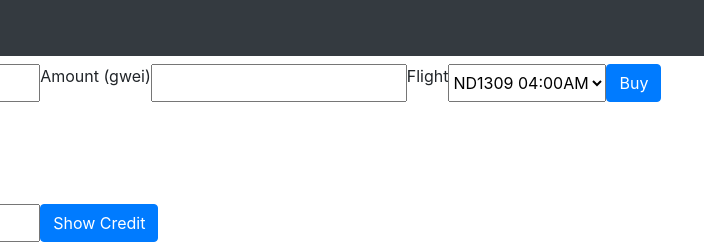
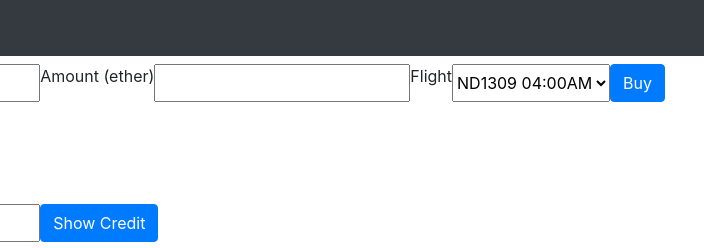
Before and after one commit to brahmareddy-ala/flight_surety, a website: page src/dapp/index.html in a window 1280 px wide. Shown: the top 248 px of the page, 433-1137 px from the left. Drawn offline with nearby package versions, Linux system fonts and the light colour scheme.

Commit message:
Add files via upload

```diff
--- a/src/dapp/index.html
+++ b/src/dapp/index.html
@@ -52,7 +52,7 @@
         </div>
         <div class="row top-20">
             <label class="form">Passenger Address</label> <input type="text" id="passenger-address">
-            <label class="form">Amount (gwei)</label> <input type="text" id="insurance-value">
+            <label class="form">Amount (ether)</label> <input type="text" id="insurance-value">
             <label class="form">Flight</label>
             <select id="passenger-flight">
                 <option value="ND1309 1584158400">ND1309 04:00AM</option>
```
